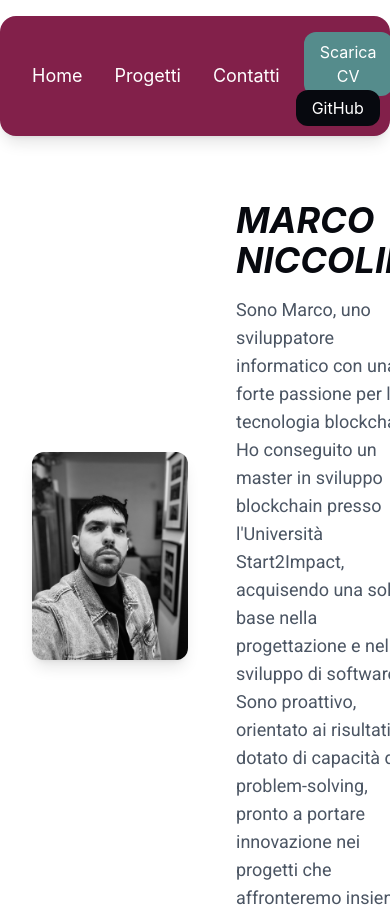
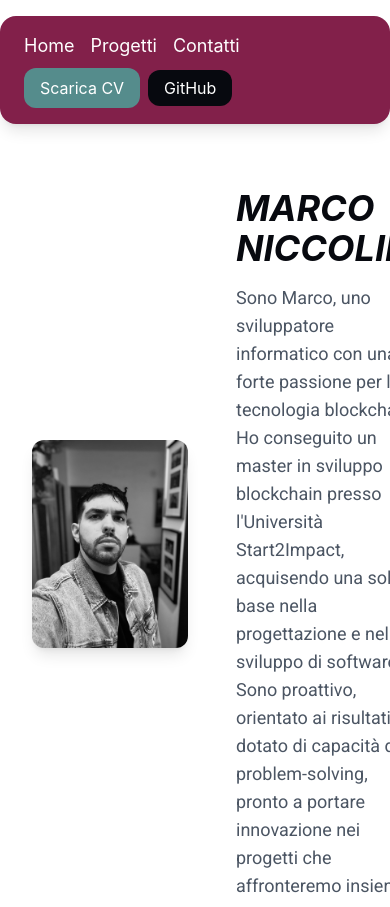
Before and after one commit to Nicco6598/MN-Portfolio, a React (Create React App) app: page / in a window 390 px wide. Shown: the top 907 px of the page. Built offline with nearby package versions, Linux system fonts and the light colour scheme.

Commit message:
fix navbar mobile

```diff
--- a/src/components/Navbar.tsx
+++ b/src/components/Navbar.tsx
@@ -5,14 +5,14 @@ const Navbar: React.FC = () => {
   const [showDropdown, setShowDropdown] = useState(false);
 
   return (
-    <nav className="bg-murrey text-white sticky top-4 mx-auto max-w-4xl rounded-2xl shadow-lg z-50">
-      <div className="container mx-auto p-4 flex justify-between items-center">
-        <div className="text-lg">
-          <Link to="/" className="px-4 hover:text-dark-cyan transition">Home</Link>
-          <Link to="/projects" className="px-4 hover:text-dark-cyan transition">Progetti</Link>
-          <Link to="/contact" className="px-4 hover:text-dark-cyan transition">Contatti</Link>
+    <nav className="bg-murrey text-white sticky top-4 mx-auto max-w-full sm:max-w-4xl rounded-2xl shadow-lg z-50 overflow-hidden">
+      <div className="container mx-auto p-4 flex flex-wrap justify-between items-center">
+        <div className="text-lg flex flex-wrap">
+          <Link to="/" className="px-2 sm:px-4 hover:text-dark-cyan transition">Home</Link>
+          <Link to="/projects" className="px-2 sm:px-4 hover:text-dark-cyan transition">Progetti</Link>
+          <Link to="/contact" className="px-2 sm:px-4 hover:text-dark-cyan transition">Contatti</Link>
         </div>
-        <div className="relative inline-block text-left">
+        <div className="relative inline-block text-left mt-2 sm:mt-0">
           <button
             className="bg-dark-cyan text-white px-4 py-2 mx-2 rounded-xl hover:bg-dark-cyan/80 transition"
             onClick={() => setShowDropdown(!showDropdown)}
@@ -20,14 +20,14 @@ const Navbar: React.FC = () => {
             Scarica CV
           </button>
           {showDropdown && (
-            <div className="absolute right-0 mt-2 w-56 rounded-md shadow-lg bg-white ring-1 ring-black ring-opacity-5">
+            <div className="absolute right-0 mt-2 w-56 rounded-md shadow-lg bg-white ring-1 ring-black ring-opacity-5 z-50">
               <div className="py-1" role="menu" aria-orientation="vertical" aria-labelledby="options-menu">
                 <a href="https://www.dropbox.com/scl/fi/qq0zfpybd8fh1mf8869jm/Marco_Niccolini_CV-IT.pdf?rlkey=p6ke8o7aoafw1o58prs9p1oal&st=w7vok4o5&dl=0" className="block px-4 py-2 text-sm text-gray-700 hover:bg-gray-100" target="_blank" rel="noopener noreferrer">Italiano</a>
                 <a href="https://www.dropbox.com/scl/fi/aijt4s3d9q5qxuhb5guw7/Marco_Niccolini_CV-ENG.pdf?rlkey=0aobe9miqapzscftl2935xg1q&st=200e060b&dl=0" className="block px-4 py-2 text-sm text-gray-700 hover:bg-gray-100" target="_blank" rel="noopener noreferrer">Inglese</a>
               </div>
             </div>
           )}
-          <a href="https://github.com/yourusername" className="bg-rich-black text-white px-4 py-2 rounded-xl hover:bg-rich-black/80 transition">GitHub</a>
+          <a href="https://github.com/Nicco6598" className="bg-rich-black text-white px-4 py-2 rounded-xl hover:bg-rich-black/80 transition mt-2 sm:mt-0">GitHub</a>
         </div>
       </div>
     </nav>
```
